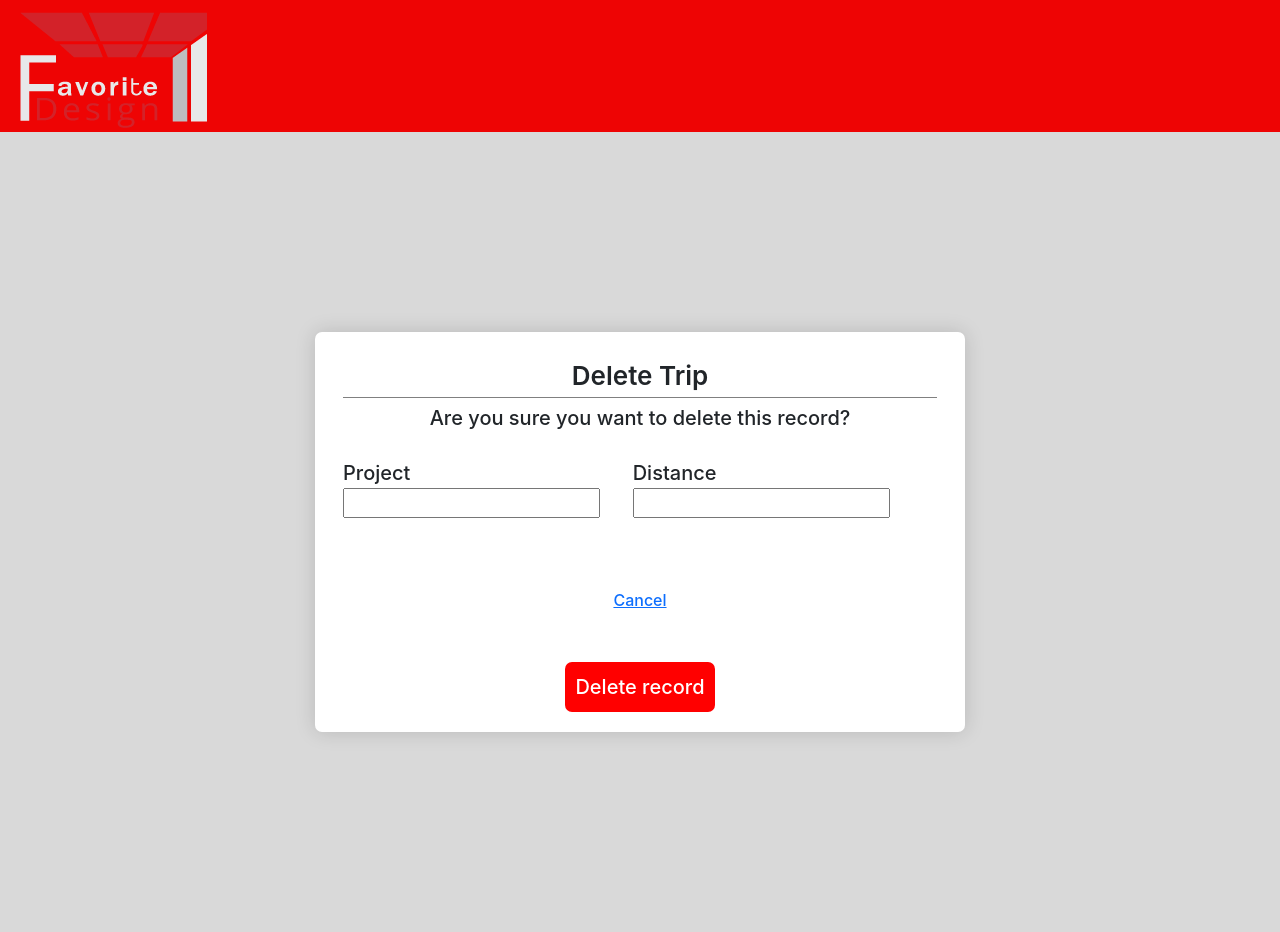
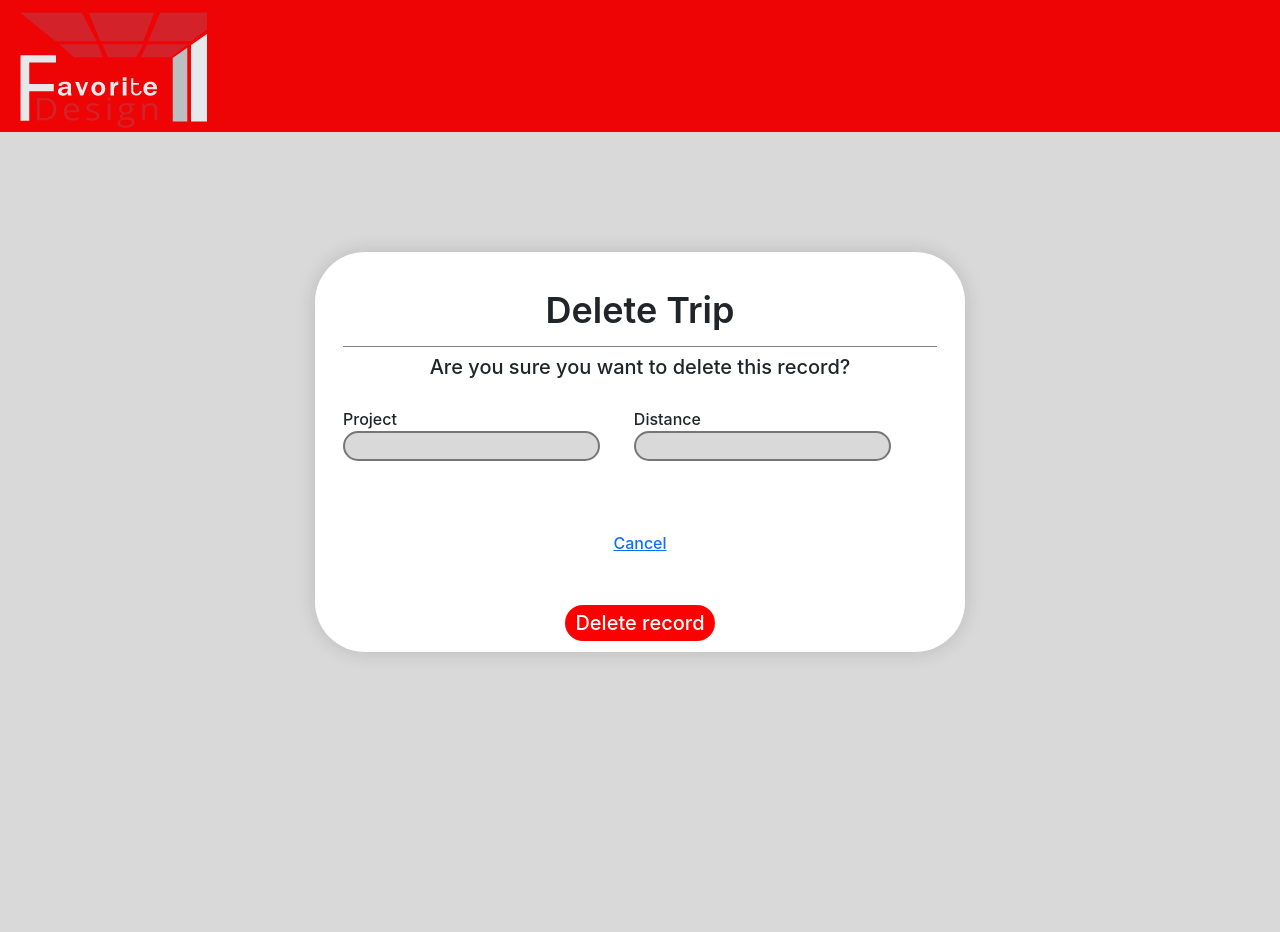
Before and after one commit to DatPika/System-Development-ECommerce, a PHP site: template app/views/Trip/delete.php in a window 1280 px wide. After the commit the page ends 655 px from the top, so only its background shows below. Run offline with PHP 8.4, Linux system fonts and the light colour scheme; the template is opened without the code that fills it, so the values that code supplies are empty.

```diff
--- a/Style/styles.css
+++ b/Style/styles.css
@@ -45,12 +45,12 @@ body {
 
 .createPage {
 	display: flex;
-	height: 100vh;
+	height: 80vh;
 	justify-content: center;
 	align-items: center;
 }
 
-.container{
+.container {
 	width: 100%;
 	max-width: 650px;
 	height: 400px;
@@ -58,17 +58,18 @@ body {
 	padding: 28px;
 	margin: 0 28px;
 	background-color: white;
-	border-radius: 7px;
+	border-radius: 50px;
 }
 
-.container h2{
+.container h2 {
 	font-size: 20px;
 	text-align: center;
 }
 
 .form-title{
-	font-size: 26px;
+	font-size: 36px;
 	font-weight: 600;
+	line-height: 60px;
 	text-align: center;
 	padding-bottom: 6px;
 	border-bottom: solid 1px grey;
@@ -76,12 +77,19 @@ body {
 
 .info{
 	display: flex;
-	justify-content: space-between;
+	justify-content: center;
 	padding: 20px 0;
 }
 
-.input-box label {
-	font-size: 20px;
+.info input{
+	background-color: #D9D9D9;
+	border-radius: 50px;
+	border-style: solid;
+	text-indent: 10px;
+}
+
+input::placeholder {
+    color: #949090;
 }
 
 .form-submit-btn{
@@ -91,10 +99,11 @@ body {
 }
 
 .form-submit-btn input{
+	width: 150px;
 	font-size: 20px;
-	padding: 10px;
+	padding: 3px;
 	border: none;
-	border-radius: 7px;
+	border-radius: 50px;
 	color: white;
 	background-color: red;
 }
```
Also changed, not shown: app/views/User/index.php (+2 -10 lines).
